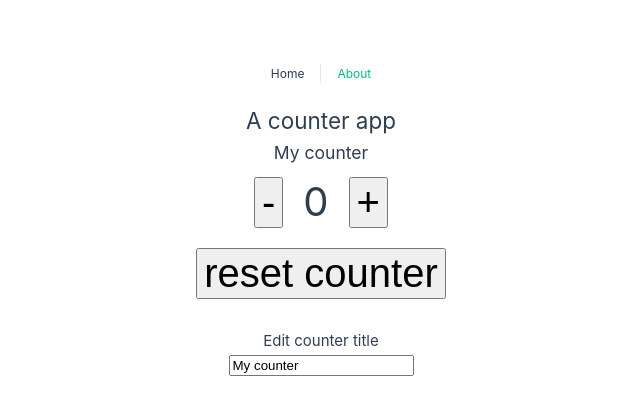
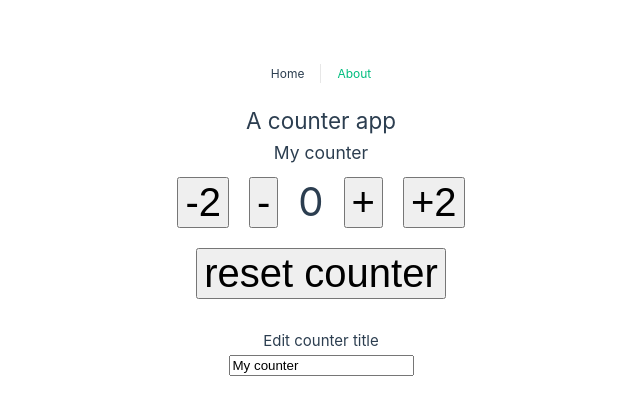
Before and after one commit to pm-ribeiro/v3-udemy-course, a Vue app in the folder vue-composition-api-basics/: page / in a window 1280 px wide. Shown: the top 414 px of the page, without its empty margins (319-959 px from the left). Built offline with nearby package versions, Linux system fonts and the light colour scheme.

Commit message:
feat: added amount parameter to the increase function

```diff
--- a/vue-composition-api-basics/src/views/HomeView.vue
+++ b/vue-composition-api-basics/src/views/HomeView.vue
@@ -4,9 +4,13 @@
     <h3>
       {{counterData.title}}
     </h3>
-    <button class="btn" @click="decrement">-</button>
+    <button class="btn" @click="decrease(2)">-2</button>
+    <button class="btn" @click="decrease(1)">-</button>
+
     <span class="counter">{{counterData.count}}</span>
-    <button class="btn" @click="increment">+</button>
+
+    <button class="btn" @click="increase(1, $event)">+</button>
+    <button class="btn" @click="increase(2)">+2</button>
 
     <br>
 
@@ -31,12 +35,14 @@
     }
   );
   // Traditional way to declare a function
-  function increment() {
-    return counterData.count++;
+  function increase(amount, e) {
+    // Console log the event parameters
+    console.log(e);
+    return counterData.count += amount;
   }
 
   // Alternative way - using arrow function
-  const decrement = () => counterData.count--;
+  const decrease = (amount) => counterData.count -= amount;
 
   const reset = () => counterData.count = 0;
 </script>
```
